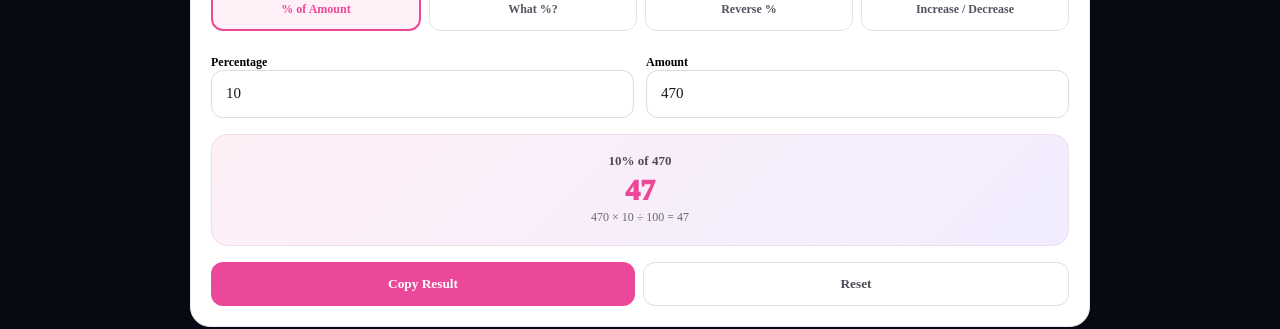
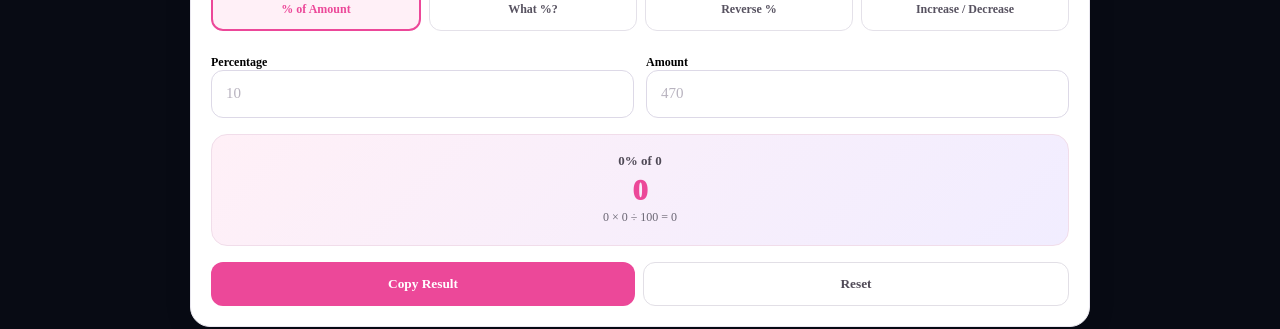
Before and after one commit to ayushchauhan902704-bit/nexora-tools, a Next.js app: page /percentage-calculator in a window 1280 px wide. Shown: the part 225-554 px from the top of the page. Built offline with nearby package versions, Linux system fonts and the light colour scheme.

Commit message:
Update PercentageCalculator.tsx

```diff
--- a/app/percentage-calculator/PercentageCalculator.tsx
+++ b/app/percentage-calculator/PercentageCalculator.tsx
@@ -10,11 +10,10 @@ const purple = "#7c3aed";
 
 function formatNumber(value: number) {
   if (!Number.isFinite(value)) return "";
-  return Number.isInteger(value)
-    ? value.toLocaleString()
-    : value.toLocaleString(undefined, {
-        maximumFractionDigits: 8,
-      });
+  const rounded = parseFloat(value.toFixed(2));
+  return rounded.toLocaleString(undefined, {
+    maximumFractionDigits: 2,
+  });
 }
 
 function cleanNumber(value: string) {
@@ -25,18 +24,18 @@ function cleanNumber(value: string) {
 export default function Page() {
   const [mode, setMode] = useState<Mode>("of");
 
-  const [percentage, setPercentage] = useState("10");
-  const [number, setNumber] = useState("470");
+  const [percentage, setPercentage] = useState("");
+  const [number, setNumber] = useState("");
 
-  const [part, setPart] = useState("40");
-  const [whole, setWhole] = useState("200");
+  const [part, setPart] = useState("");
+  const [whole, setWhole] = useState("");
 
-  const [knownValue, setKnownValue] = useState("40");
-  const [knownPercentage, setKnownPercentage] = useState("10");
-  const [targetPercentage, setTargetPercentage] = useState("90");
+  const [knownValue, setKnownValue] = useState("");
+  const [knownPercentage, setKnownPercentage] = useState("");
+  const [targetPercentage, setTargetPercentage] = useState("");
 
-  const [base, setBase] = useState("150");
-  const [changePercentage, setChangePercentage] = useState("20");
+  const [base, setBase] = useState("");
+  const [changePercentage, setChangePercentage] = useState("");
   const [changeType, setChangeType] =
     useState<ChangeType>("increase");
 
@@ -141,15 +140,15 @@ export default function Page() {
   ]);
 
   const reset = () => {
-    setPercentage("10");
-    setNumber("470");
-    setPart("40");
-    setWhole("200");
-    setKnownValue("40");
-    setKnownPercentage("10");
-    setTargetPercentage("90");
-    setBase("150");
-    setChangePercentage("20");
+    setPercentage("");
+    setNumber("");
+    setPart("");
+    setWhole("");
+    setKnownValue("");
+    setKnownPercentage("");
+    setTargetPercentage("");
+    setBase("");
+    setChangePercentage("");
     setChangeType("increase");
   };
 
@@ -219,6 +218,11 @@ export default function Page() {
         button,
         input {
           font-family: inherit;
+        }
+
+        input::placeholder {
+          color: #b8b3bf;
+          font-weight: 500;
         }
 
         input:focus {
```
